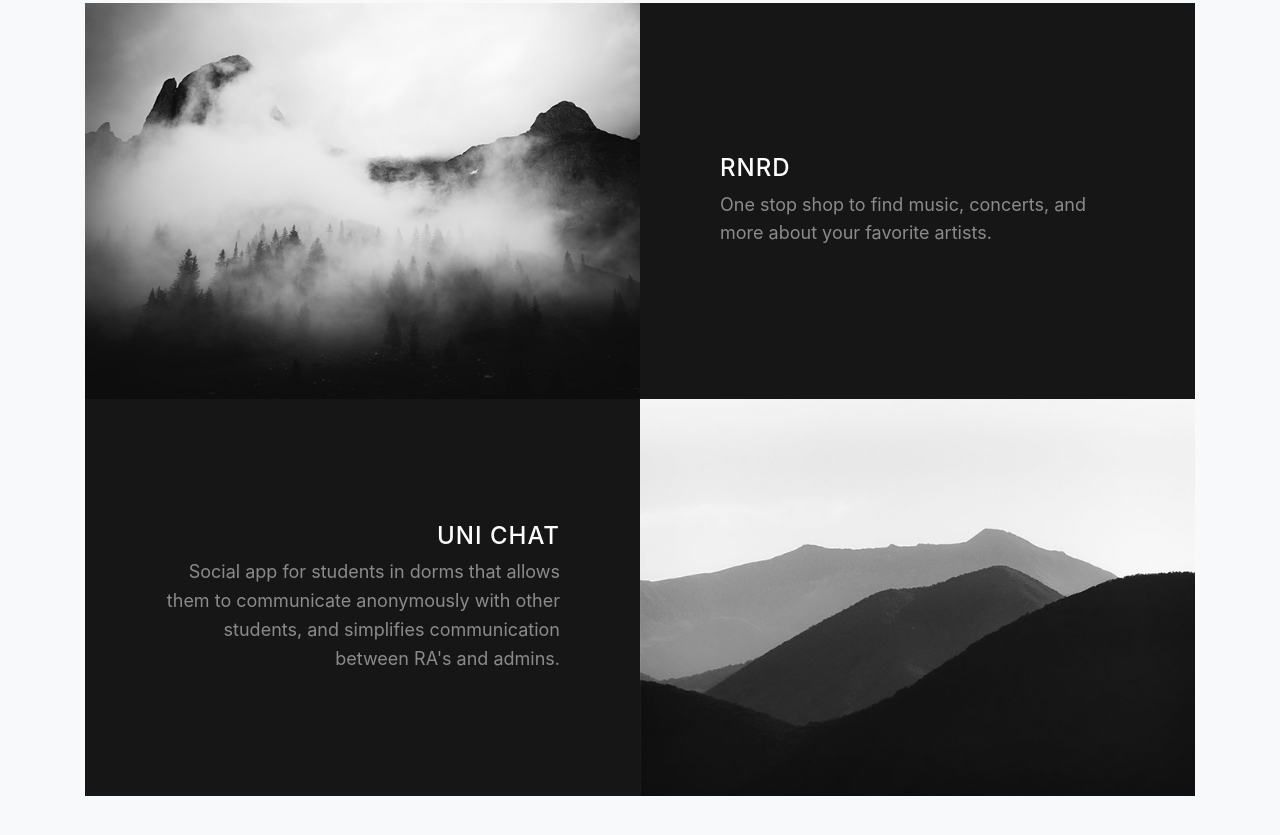
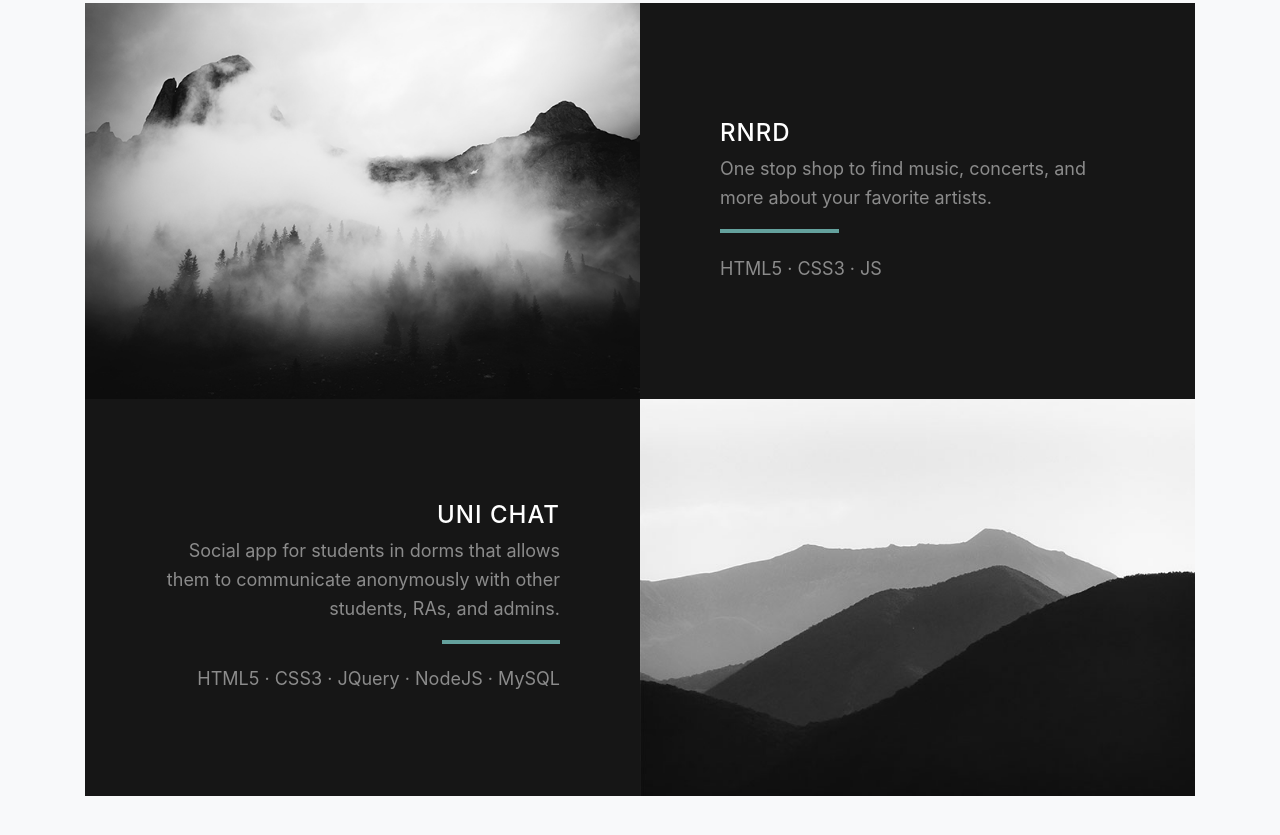
Before and after one commit to rifasyed/Portfolio, a website with bundled scripts: page index.html in a window 1280 px wide. Shown: the part 2471-3306 px from the top of the page. Built offline with nearby package versions, Linux system fonts and the light colour scheme.

Commit message:
changed project 2 text layout

```diff
--- a/css/grayscale.css
+++ b/css/grayscale.css
@@ -196,6 +196,8 @@ a:focus, a:hover {
 
 .bg-black {
   background-color: #161616 !important;
+  /* max-height: 500px;
+  overflow-y: scroll; */
 }
 
 .projects-section {
--- a/index.html
+++ b/index.html
@@ -136,7 +136,9 @@
                   <a class="text-white" href="https://rifasyed.github.io/RNRD-Project/" target="_blank">RNRD</a>
                 </h4>
                 <p class="mb-0 text-white-50">One stop shop to find music, concerts, and more about your favorite artists.</p>
-                <!-- <hr class="d-none d-lg-block mb-0 ml-0"> -->
+                <hr class="d-none d-lg-block mb-0 ml-0">
+                <br>
+                <p class="mb-0 text-white-50">HTML5 · CSS3 · JS</p>
               </div>
             </div>
           </div>
@@ -155,8 +157,10 @@
                 <h4>
                   <a class="text-white" href="https://arcane-spire-96905.herokuapp.com/" target="_blank">UNI Chat</a>
                 </h4>
-                <p class="mb-0 text-white-50">Social app for students in dorms that allows them to communicate anonymously with other students, and simplifies communication between RA's and admins.</p>
-                <!-- <hr class="d-none d-lg-block mb-0 mr-0"> -->
+                <p class="mb-0 text-white-50">Social app for students in dorms that allows them to communicate anonymously with other students, RAs, and admins.</p>
+                <hr class="d-none d-lg-block mb-0 mr-0">
+                <br>
+                <p class="mb-0 text-white-50">HTML5 · CSS3 · JQuery · NodeJS · MySQL</p>
               </div>
             </div>
           </div>
```
Also changed, not shown: css/grayscale.min.css.
